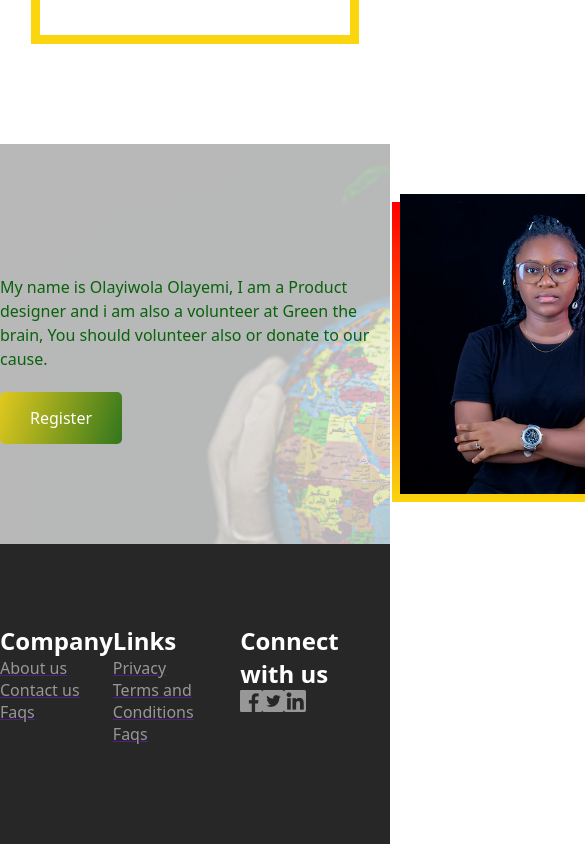
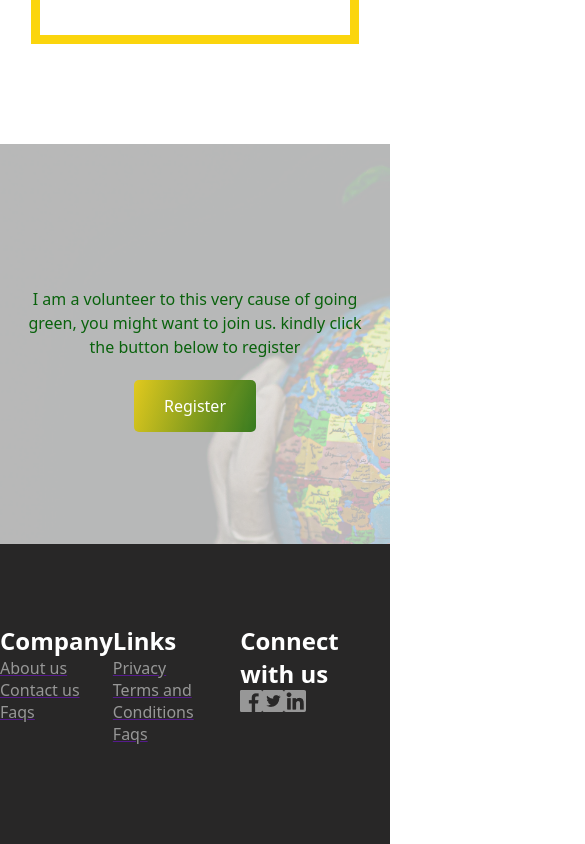
Before and after one commit to BolajiOlayinka/greenthebrain, a React (Create React App) app: page / in a window 390 px wide. Shown: the part 3620-4464 px from the top of the page, 585 px wide, since content can reach past the window. Built offline with nearby package versions, Linux system fonts and the light colour scheme.

Commit message:
responsive volunteer section

```diff
--- a/src/Components/Home/Home.js
+++ b/src/Components/Home/Home.js
@@ -149,6 +149,9 @@ function Home() {
               My name is Olayiwola Olayemi, I am a Product designer and i am
               also a volunteer at Green the brain, You should volunteer also or
               donate to our cause.
+            </p>
+            <p>
+              I am a volunteer to this very cause of going green, you might want to join us. kindly click the button below to register
             </p>
             <RegisterButton href="/" rel="noreferrer" target="_blank">
               Register
@@ -512,6 +515,25 @@ const LeftRegister = styled.div`
     padding-bottom: 20px;
     color: var(--mainGreen);
   }
+  @media(max-width:991px){
+    margin:auto;
+    text-align:center;
+    width:90%;
+    margin:auto;
+    p{
+      :nth-child(1){
+        display:none;
+      }
+    }
+  }
+  @media(min-width:991px){
+
+    p{
+      :nth-child(2){
+        display:none;
+      }
+    }
+  }
 `;
 const RightRegister = styled.div`
   width: 300px;
@@ -522,6 +544,9 @@ const RightRegister = styled.div`
     height: 300px;
     position: absolute;
     z-index: 2;
+  }
+  @media(max-width:991px){
+    display:none;
   }
 `;
 const RegisterButton = styled.a`
```
